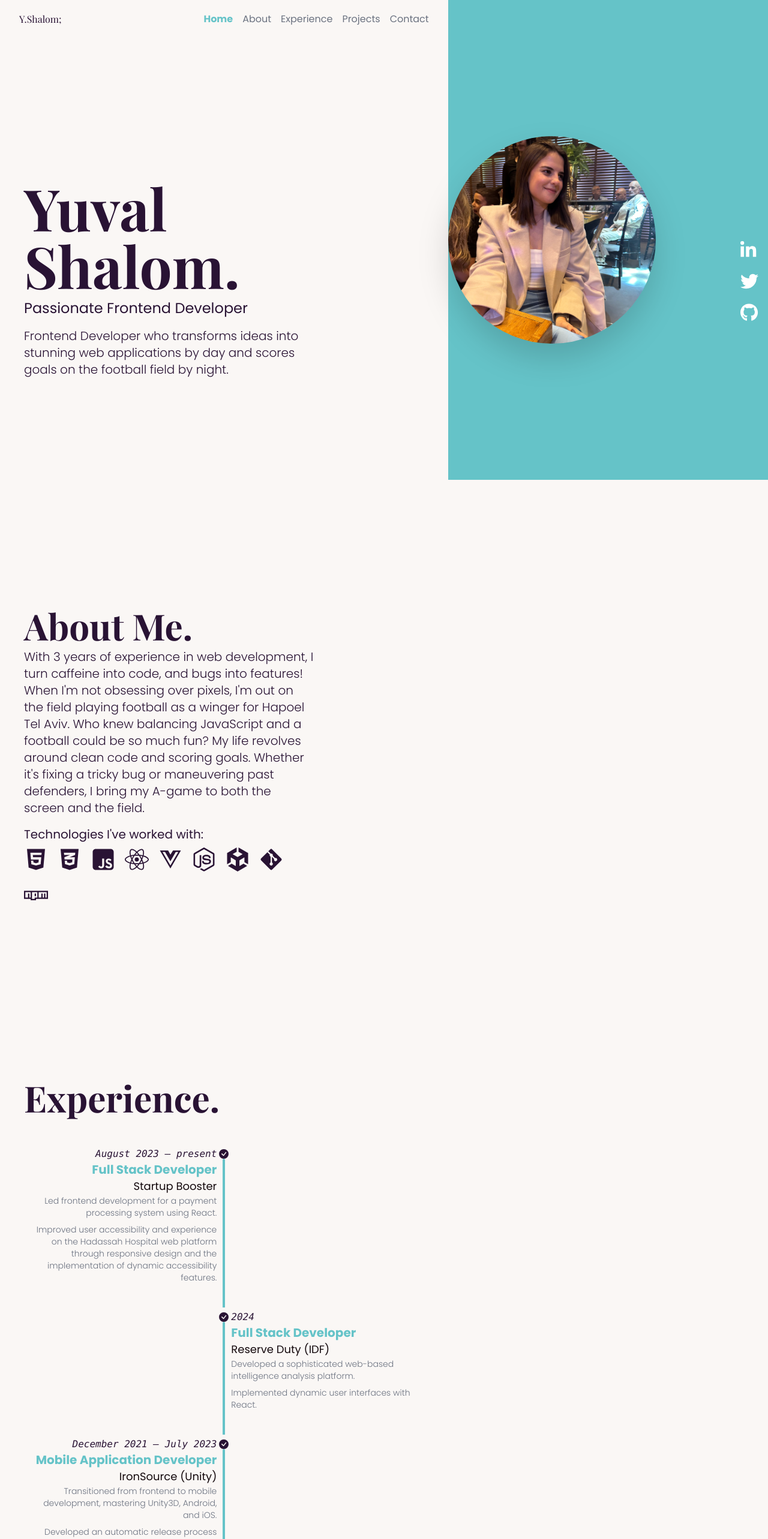
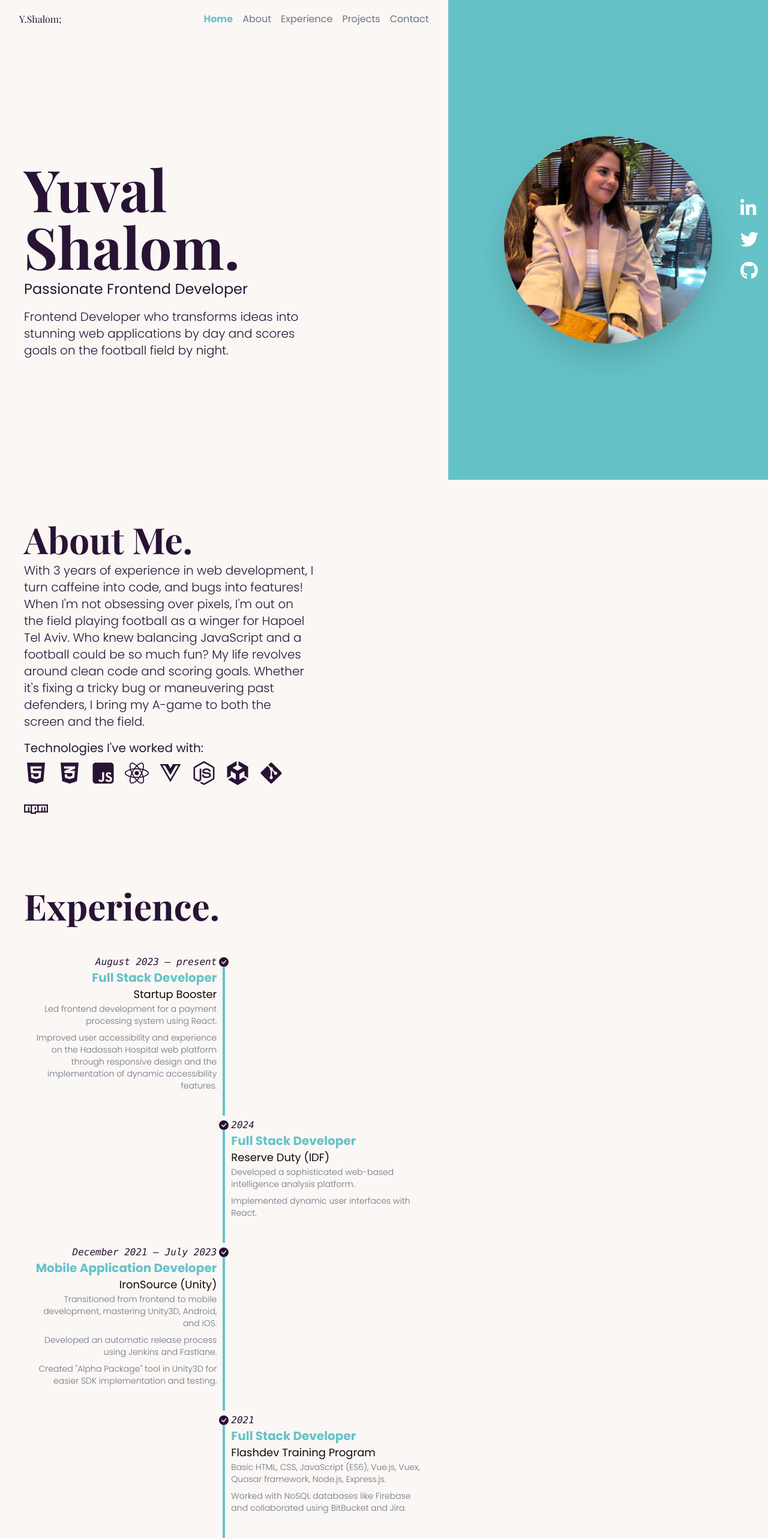
Before and after one commit to yuvalysh0/portfolio, a Next.js app: page / in a window 1280 px wide. Shown: the top 2566 px of the page at 60% size. Built offline with nearby package versions, Linux system fonts and the light colour scheme.

Commit message:
fixed height

```diff
--- a/app/components/AboutMe.tsx
+++ b/app/components/AboutMe.tsx
@@ -11,7 +11,7 @@ const AboutMe = () => {
     "transform hover:scale-110 transition-transform w-10 h-10 hover:text-primary";
   return (
     <AnimatedSection
-      className="flex flex-col justify-center min-h-[70vh] md:min-h-screen p-10 md:pe-56"
+      className="flex flex-col justify-center min-h-[70vh] lg:min-h-[80vh] p-10 md:pe-56"
       id="about">
       <h1
         className={`text-4xl md:text-6xl font-bold mb-2 ${playfair.className}`}>
--- a/app/components/Contact.tsx
+++ b/app/components/Contact.tsx
@@ -6,7 +6,7 @@ import AnimatedSection from "./layout/AnimatedSection";
 const Contact = () => {
   return (
     <AnimatedSection
-      className="flex flex-col justify-center min-h-[70vh] md:min-h-screen p-10"
+      className="flex flex-col justify-center min-h-[70vh] lg:min-h-[80vh] p-10"
       id="contact">
       <h1
         className={`text-5xl md:text-6xl font-bold mb-4 ${playfair.className}`}>
--- a/app/components/Experience.tsx
+++ b/app/components/Experience.tsx
@@ -7,7 +7,7 @@ import AnimatedSection from "./layout/AnimatedSection";
 const Experience = () => {
   return (
     <AnimatedSection
-      className="flex flex-col justify-center min-h-[70vh] md:min-h-screen p-10 mt-24"
+      className="flex flex-col justify-center min-h-[70vh] lg:min-h-[80vh] p-10 mb-24"
       id="experience">
       <h1
         className={`text-5xl md:text-6xl font-bold mb-8 md:mb-12 ${playfair.className}`}>
--- a/app/components/Hero.tsx
+++ b/app/components/Hero.tsx
@@ -6,7 +6,7 @@ import AnimatedSection from "./layout/AnimatedSection";
 const Hero = () => {
   return (
     <AnimatedSection
-      className="flex flex-col md:justify-center min-h-[50vh] md:min-h-screen p-10 md:pe-56 bg-primary md:bg-inherit text-white md:text-inherit text-center md:text-left"
+      className="flex flex-col md:justify-center min-h-[50vh] lg:min-h-hero p-10 md:pe-56 bg-primary md:bg-inherit text-white md:text-inherit text-center md:text-left"
       id="home">
       <h1
         className={`text-5xl md:text-8xl font-bold mb-2 ${playfair.className}`}>
--- a/app/components/Projects.tsx
+++ b/app/components/Projects.tsx
@@ -6,7 +6,7 @@ import AnimatedSection from "./layout/AnimatedSection";
 const Projects = () => {
   return (
     <AnimatedSection
-      className="flex flex-col justify-center min-h-[70vh] md:min-h-screen p-10 md:pe-56"
+      className="flex flex-col justify-center min-h-[70vh] lg:min-h-[80vh] p-10 md:pe-56"
       id="projects">
       <h1
         className={`text-4xl md:text-6xl font-bold mb-4 ${playfair.className}`}>
--- a/app/components/layout/ImageSection.tsx
+++ b/app/components/layout/ImageSection.tsx
@@ -14,7 +14,7 @@ const ImageSection = () => {
 
   return (
     <section className="relative w-screen h-[50vh] flex flex-col md:flex-row md:fixed md:right-0 md:top-0 md:h-full items-center justify-center bg-primary md:w-5/12">
-      <AnimatedSection className="flex md:flex-col gap-4 mb-8 md:fixed md:right-0 md:top-1/2 transform md:-translate-y-1/2 md:pr-4">
+      <AnimatedSection className="flex md:flex-col gap-4 mb-8 md:mb-0 md:fixed md:right-0 transform md:-translate-y-1/2 md:pr-4">
         {socialItems.map(({ link, icon }) => (
           <SocialIcon
             key={link}
@@ -24,7 +24,7 @@ const ImageSection = () => {
           />
         ))}
       </AnimatedSection>
-      <AnimatedSection>
+      <AnimatedSection className="flex items-center justify-center">
         <Image
           onClick={() =>
             toast(`I Know I'm cute but don't push me`, {
--- a/tailwind.config.ts
+++ b/tailwind.config.ts
@@ -1,17 +1,21 @@
-import type { Config } from 'tailwindcss';
+import type { Config } from "tailwindcss";
 
 const config: Config = {
   content: [
-    './pages/**/*.{js,ts,jsx,tsx,mdx}',
-    './components/**/*.{js,ts,jsx,tsx,mdx}',
-    './app/**/*.{js,ts,jsx,tsx,mdx}',
+    "./pages/**/*.{js,ts,jsx,tsx,mdx}",
+    "./components/**/*.{js,ts,jsx,tsx,mdx}",
+    "./app/**/*.{js,ts,jsx,tsx,mdx}",
   ],
   theme: {
-    extend: {},
+    extend: {
+      minHeight: {
+        hero: "calc(100vh - 4rem)",
+      },
+    },
   },
-  plugins: [require('daisyui')],
+  plugins: [require("daisyui")],
   daisyui: {
-    themes: ['cupcake'],
+    themes: ["cupcake"],
   },
 };
 export default config;
```
